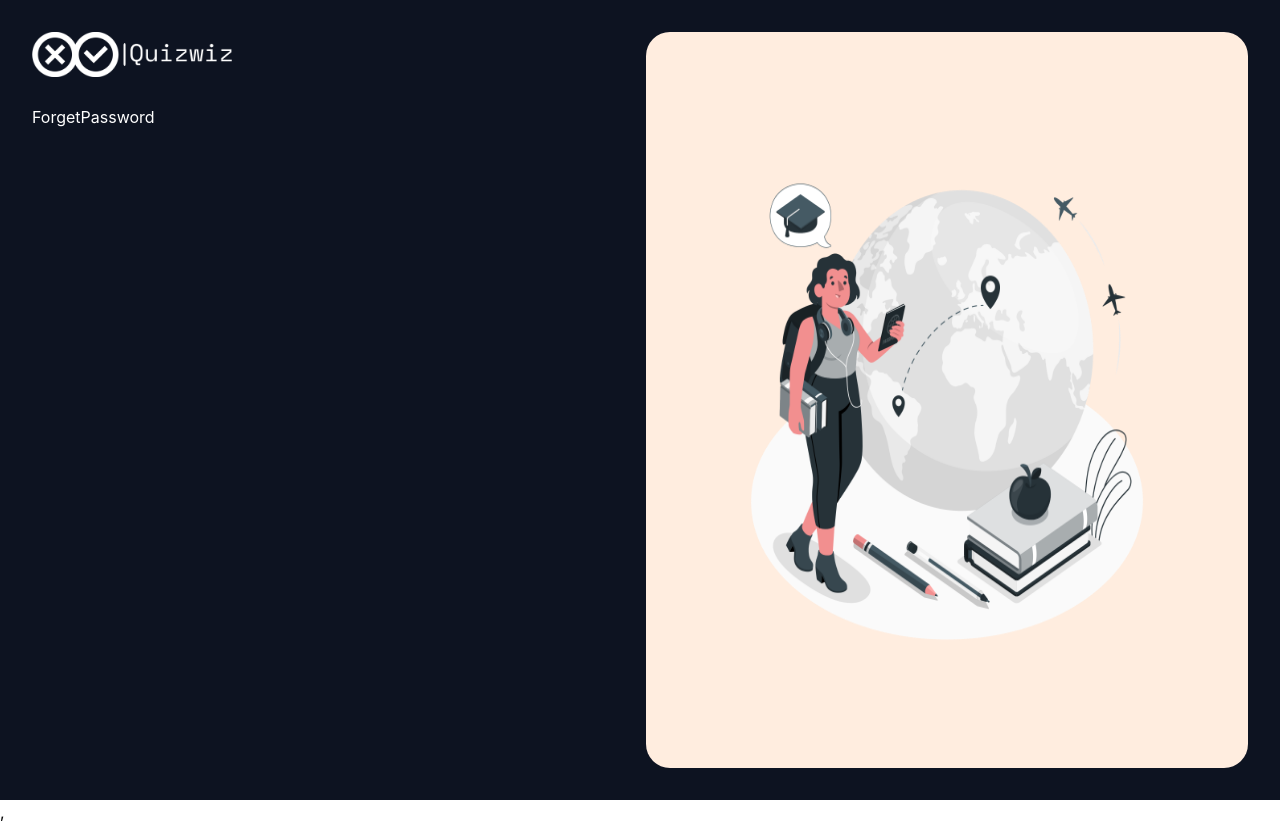
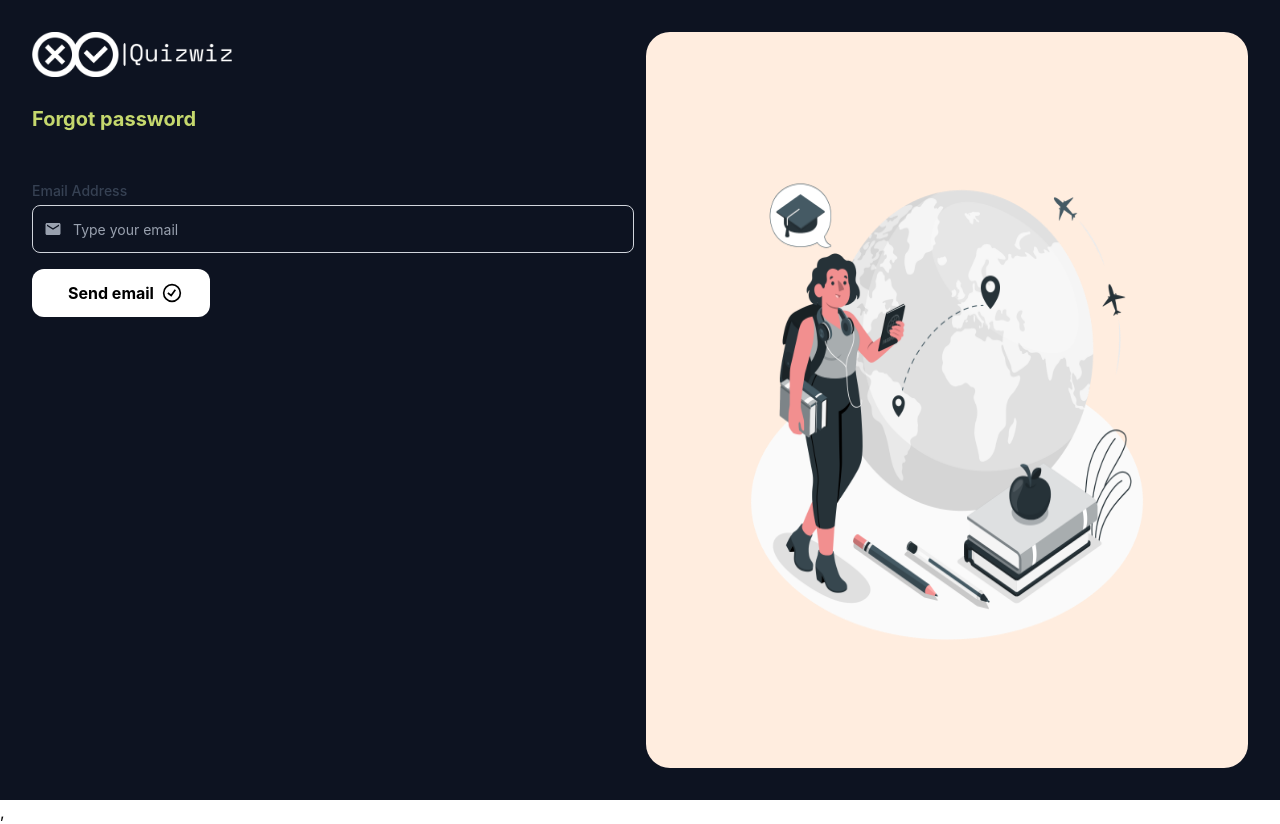
Before and after one commit to lamiaAtef/LMS, a React (Vite) app: page /forget-pass in a window 1280 px wide. Built offline with nearby package versions, Linux system fonts and the light colour scheme.

Commit message:
forgetpass

```diff
--- a/src/modules/AuthModule/components/ForgetPassword/ForgetPassword.tsx
+++ b/src/modules/AuthModule/components/ForgetPassword/ForgetPassword.tsx
@@ -1,9 +1,82 @@
-import React from 'react'
+import { toast } from "react-toastify";
+import { AUTH_URLS } from "../../../../config/api.endPoint";
+import { axiosInstance } from "../../../../config/httpClient";
+import type { ForgetPayload } from "../../type";
+import { useForm } from "react-hook-form";
+import { useNavigate } from "react-router-dom";
+import { useState } from "react";
+import { Input } from "../../../../shared/components/ui/Input/Input";
+import { EMAIL_VALIDATION } from "../../../../config/validation";
+import { MdEmail } from "react-icons/md";
+import { GrStatusGood } from "react-icons/gr";
 
 export default function ForgetPassword() {
+  const navigate = useNavigate();
+  const [loading, setLoading] = useState(false);
+
+  const {
+    register,
+    handleSubmit,
+    formState: { errors },
+  } = useForm<ForgetPayload>();
+
+  const onSubmit = async (data:ForgetPayload) => {
+    try {
+      setLoading(true);
+
+      const response = await axiosInstance.post(
+        AUTH_URLS.FORGET_PASSWORD,
+        data
+      );
+
+      toast.success(
+        response?.data?.message || "Check your email to reset password"
+      );
+
+      navigate('/reset-pass', {
+        state: { email: data.email }
+      });
+
+    } catch (error: any) {
+      toast.error(
+        error.response?.data?.message || "Something went wrong"
+      );
+    } finally {
+      setLoading(false);
+    }
+  };
+
   return (
     <>
-      ForgetPassword
+      <h1 className='text-[#C5D86D] text-xl font-bold '>
+        Forgot password
+      </h1>
+
+      <form className="py-12" onSubmit={handleSubmit(onSubmit)}>
+       <Input
+        label="Email Address"
+        id="email"
+        type="email"
+        placeholder="Type your email"
+        icon={<MdEmail size={18} />}
+        error={errors.email?.message}
+        {...register("email",EMAIL_VALIDATION)}
+
+      />
+
+        <div className='flex justify-between mt-4'>
+          <button
+            type="submit"
+            disabled={loading}
+            className='text-black transform transition duration-300 hover:scale-105 font-bold bg-white py-3 px-7 rounded-xl flex items-center justify-center'
+          >
+            <span className='px-2'>
+              {loading ? "Sending..." : "Send email"}
+            </span>
+            <GrStatusGood color='#000' size='20px'/>
+          </button>
+        </div>
+      </form>
     </>
-  )
+  );
 }
--- a/src/modules/AuthModule/type.ts
+++ b/src/modules/AuthModule/type.ts
@@ -1,7 +1,13 @@
 // login interfaces
+
 export interface LoginPayload{
     email:string;
     password:string;
+
+}
+export interface ForgetPayload{
+    email:string;
+
 
 }
     // success login case interface
```
